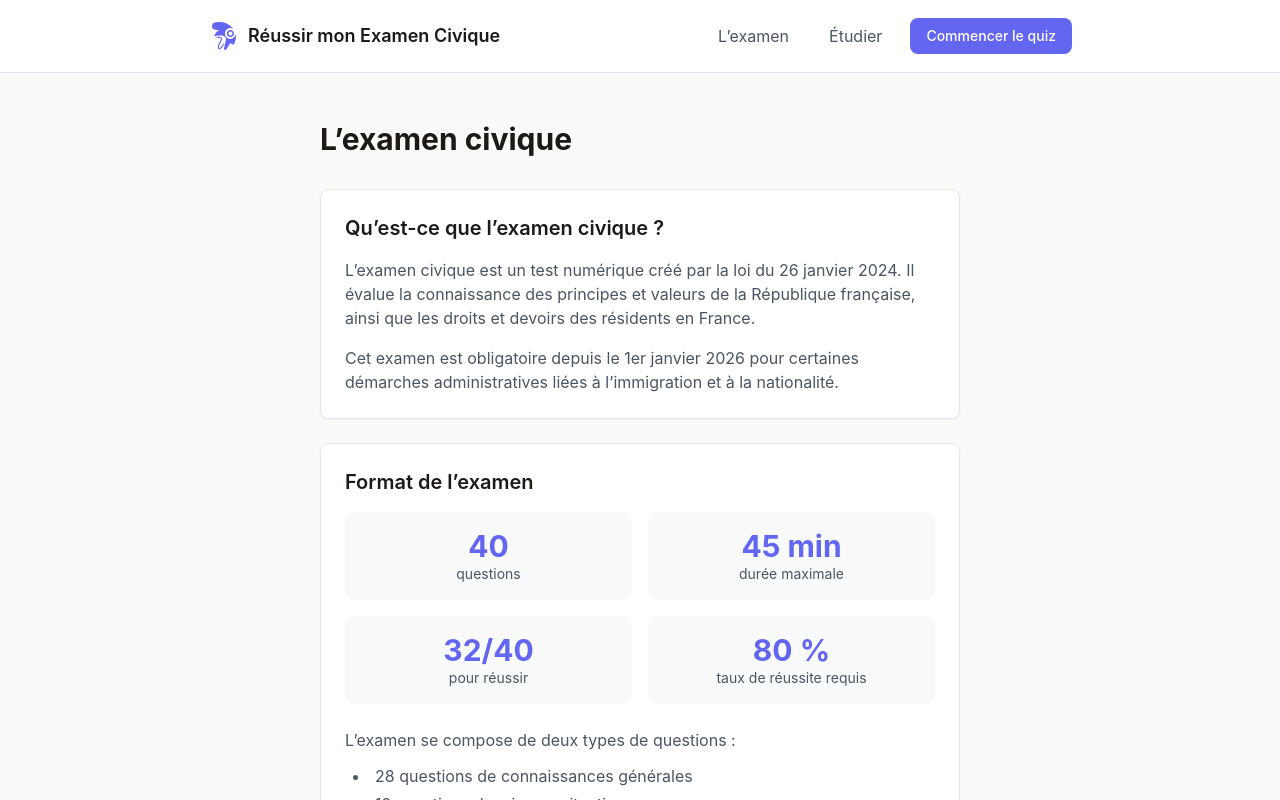
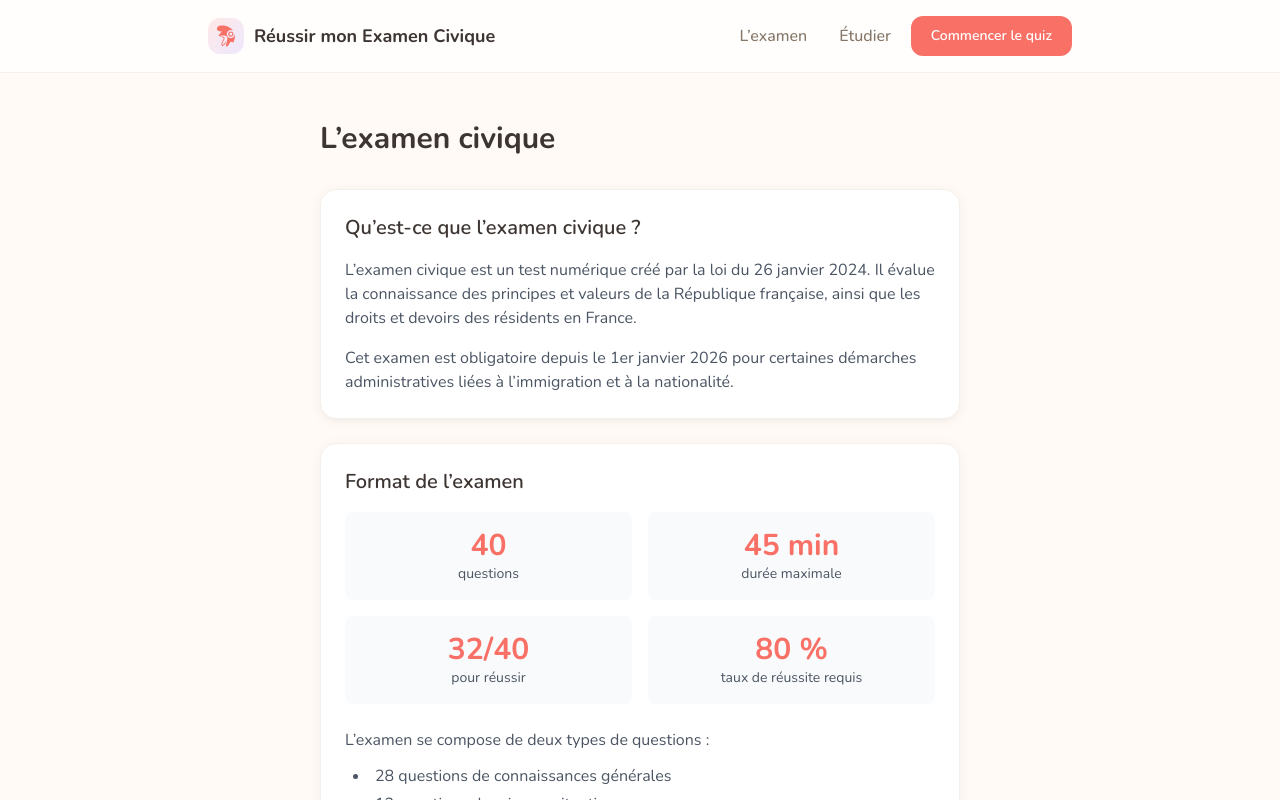
Before and after one commit to rlustin/reussirmonexamencivique.fr, a Nuxt app: page /exam in a window 1280 px wide. Shown: the top 800 px of the page. Built offline with nearby package versions, Linux system fonts and the light colour scheme.

Commit message:
Redesign UI with warm, approachable aesthetic

```diff
--- a/app/assets/css/main.css
+++ b/app/assets/css/main.css
@@ -1,3 +1,9 @@
+@import '@fontsource/nunito/400.css';
+@import '@fontsource/nunito/500.css';
+@import '@fontsource/nunito/600.css';
+@import '@fontsource/nunito/700.css';
+@import '@fontsource/nunito/800.css';
+
 @tailwind base;
 @tailwind components;
 @tailwind utilities;
@@ -10,7 +16,7 @@
 
   /* Improved focus styles for accessibility */
   :focus-visible {
-    @apply outline-2 outline-offset-2 outline-primary;
+    @apply outline-2 outline-offset-2 outline-primary-500;
   }
 
   /* Remove focus outline for mouse users but keep for keyboard */
@@ -20,7 +26,7 @@
 
   /* Ensure links have proper focus states */
   a:focus-visible {
-    @apply rounded outline-2 outline-offset-2 outline-primary;
+    @apply rounded-lg outline-2 outline-offset-2 outline-primary-500;
   }
 
   /* Reduce motion for users who prefer it */
@@ -38,26 +44,53 @@
 /* Custom component classes */
 @layer components {
   .btn {
-    @apply inline-flex items-center justify-center px-4 py-2 rounded-lg font-medium transition-colors focus:outline-none focus:ring-2 focus:ring-offset-2 cursor-pointer disabled:opacity-50 disabled:cursor-not-allowed;
+    @apply inline-flex items-center justify-center px-5 py-2.5 rounded-xl font-semibold transition-all duration-200 focus:outline-none focus:ring-2 focus:ring-offset-2 cursor-pointer disabled:opacity-50 disabled:cursor-not-allowed;
   }
 
   .btn-primary {
-    @apply inline-flex items-center justify-center px-4 py-2 rounded-lg font-medium transition-colors focus:outline-none focus:ring-2 focus:ring-offset-2 cursor-pointer disabled:opacity-50 disabled:cursor-not-allowed bg-primary text-white hover:bg-primary-700 focus:ring-primary;
+    @apply inline-flex items-center justify-center px-5 py-2.5 rounded-xl font-semibold transition-all duration-200 focus:outline-none focus:ring-2 focus:ring-offset-2 cursor-pointer disabled:opacity-50 disabled:cursor-not-allowed bg-primary text-white hover:bg-primary-600 hover:shadow-soft active:scale-[0.98] focus:ring-primary-400;
   }
 
   .btn-secondary {
-    @apply inline-flex items-center justify-center px-4 py-2 rounded-lg font-medium transition-colors focus:outline-none focus:ring-2 focus:ring-offset-2 cursor-pointer disabled:opacity-50 disabled:cursor-not-allowed bg-gray-100 text-foreground hover:bg-gray-200 focus:ring-gray-500;
+    @apply inline-flex items-center justify-center px-5 py-2.5 rounded-xl font-semibold transition-all duration-200 focus:outline-none focus:ring-2 focus:ring-offset-2 cursor-pointer disabled:opacity-50 disabled:cursor-not-allowed bg-warm-100 text-warm-800 hover:bg-warm-200 active:scale-[0.98] focus:ring-warm-400;
   }
 
   .btn-success {
-    @apply inline-flex items-center justify-center px-4 py-2 rounded-lg font-medium transition-colors focus:outline-none focus:ring-2 focus:ring-offset-2 cursor-pointer disabled:opacity-50 disabled:cursor-not-allowed bg-success text-white hover:bg-success-700 focus:ring-success;
+    @apply inline-flex items-center justify-center px-5 py-2.5 rounded-xl font-semibold transition-all duration-200 focus:outline-none focus:ring-2 focus:ring-offset-2 cursor-pointer disabled:opacity-50 disabled:cursor-not-allowed bg-success text-white hover:bg-success-600 hover:shadow-soft active:scale-[0.98] focus:ring-success;
   }
 
   .btn-error {
-    @apply inline-flex items-center justify-center px-4 py-2 rounded-lg font-medium transition-colors focus:outline-none focus:ring-2 focus:ring-offset-2 cursor-pointer disabled:opacity-50 disabled:cursor-not-allowed bg-error text-white hover:bg-error-700 focus:ring-error;
+    @apply inline-flex items-center justify-center px-5 py-2.5 rounded-xl font-semibold transition-all duration-200 focus:outline-none focus:ring-2 focus:ring-offset-2 cursor-pointer disabled:opacity-50 disabled:cursor-not-allowed bg-error text-white hover:bg-error-600 hover:shadow-soft active:scale-[0.98] focus:ring-error;
   }
 
   .card {
-    @apply bg-white rounded-lg shadow-sm border border-gray-200 p-6;
+    @apply bg-white rounded-2xl shadow-soft border border-warm-200 p-6;
+  }
+
+  /* Decorative blob shapes */
+  .blob {
+    @apply absolute rounded-full opacity-60 blur-3xl pointer-events-none;
+  }
+
+  .blob-primary {
+    @apply bg-primary-200;
+  }
+
+  .blob-secondary {
+    @apply bg-secondary-200;
+  }
+
+  .blob-accent {
+    @apply bg-accent-100;
+  }
+
+  /* Gradient text */
+  .text-gradient {
+    @apply bg-clip-text text-transparent bg-gradient-to-r from-primary-600 via-primary to-secondary-500;
+  }
+
+  /* Warm hover states */
+  .hover-lift {
+    @apply transition-all duration-200 hover:-translate-y-0.5 hover:shadow-soft-lg;
   }
 }
--- a/app/components/ui/BaseCard.vue
+++ b/app/components/ui/BaseCard.vue
@@ -16,7 +16,7 @@ const paddingClasses = {
 
 <template>
   <div
-    class="bg-white rounded-lg shadow-sm border border-gray-200"
+    class="bg-white rounded-2xl shadow-soft border border-warm-200"
     :class="paddingClasses[padding]"
   >
     <slot />
--- a/app/layouts/default.vue
+++ b/app/layouts/default.vue
@@ -29,39 +29,41 @@ watch(
     </a>
 
     <!-- Header -->
-    <header class="bg-white border-b border-gray-200" role="banner">
+    <header class="bg-white/80 backdrop-blur-sm border-b border-warm-200 sticky top-0 z-40" role="banner">
       <div class="max-w-4xl mx-auto px-4 py-4">
         <nav class="flex items-center justify-between">
-          <NuxtLink to="/" class="flex items-center gap-2">
-            <img src="/favicon.svg" alt="" class="w-8 h-8" aria-hidden="true"/>
-            <span class="font-semibold text-lg text-foreground">{{ $t('nav.brand') }}</span>
+          <NuxtLink to="/" class="flex items-center gap-2.5 group">
+            <div class="p-1.5 rounded-xl bg-gradient-to-br from-primary-100 to-secondary-100 group-hover:from-primary-200 group-hover:to-secondary-200 transition-colors">
+              <img src="/favicon.svg" alt="" class="w-6 h-6" aria-hidden="true"/>
+            </div>
+            <span class="font-bold text-lg text-foreground">{{ $t('nav.brand') }}</span>
           </NuxtLink>
 
           <!-- Desktop navigation -->
-          <div class="hidden sm:flex items-center gap-4">
+          <div class="hidden sm:flex items-center gap-2">
             <NuxtLink
               to="/examen-civique"
-              class="text-gray-600 hover:text-primary transition-colors py-2 px-3"
+              class="text-warm-600 hover:text-primary hover:bg-warm-50 transition-colors py-2 px-3 rounded-lg font-medium"
             >
               {{ $t('nav.exam') }}
             </NuxtLink>
             <NuxtLink
               to="/etudier"
-              class="text-gray-600 hover:text-primary transition-colors py-2 px-3"
+              class="text-warm-600 hover:text-primary hover:bg-warm-50 transition-colors py-2 px-3 rounded-lg font-medium"
             >
               {{ $t('nav.study') }}
             </NuxtLink>
             <NuxtLink
               v-if="hasQuizInProgress"
               to="/quiz?new=1"
-              class="text-gray-500 hover:text-gray-700 transition-colors py-2 px-2 text-sm"
+              class="text-warm-500 hover:text-warm-700 transition-colors py-2 px-2 text-sm font-medium"
             >
               {{ $t('nav.newQuiz') }}
             </NuxtLink>
             <NuxtLink
               to="/quiz"
               :class="hasQuizInProgress
-                ? 'inline-flex items-center justify-center rounded-lg bg-accent px-4 py-2 text-sm font-medium text-white hover:bg-accent-600 transition-colors'
+                ? 'inline-flex items-center justify-center rounded-xl bg-accent px-4 py-2 text-sm font-semibold text-white hover:bg-accent-600 hover:shadow-soft transition-all active:scale-[0.98]'
                 : 'btn-primary text-sm'"
             >
               {{ hasQuizInProgress ? $t('home.cta.continue') : $t('nav.startQuiz') }}
@@ -71,7 +73,7 @@ watch(
           <!-- Mobile menu button -->
           <button
             type="button"
-            class="sm:hidden p-2 -mr-2 text-gray-600 hover:text-foreground transition-colors min-h-[44px] min-w-[44px] flex items-center justify-center"
+            class="sm:hidden p-2 -mr-2 text-warm-600 hover:text-foreground hover:bg-warm-50 rounded-lg transition-colors min-h-[44px] min-w-[44px] flex items-center justify-center"
             :aria-label="t('a11y.toggleMenu')"
             :aria-expanded="mobileMenuOpen"
             aria-controls="mobile-menu"
@@ -102,33 +104,33 @@ watch(
         <nav
           v-if="mobileMenuOpen"
           id="mobile-menu"
-          class="sm:hidden pt-4 pb-2 border-t border-gray-100 mt-4 space-y-2"
+          class="sm:hidden pt-4 pb-2 border-t border-warm-200 mt-4 space-y-2"
           aria-label="Menu de navigation mobile"
         >
           <NuxtLink
             to="/examen-civique"
-            class="block py-3 px-2 text-gray-600 hover:text-primary hover:bg-gray-50 rounded-lg transition-colors"
+            class="block py-3 px-3 text-warm-700 hover:text-primary hover:bg-warm-50 rounded-xl transition-colors font-medium"
           >
             {{ $t('nav.exam') }}
           </NuxtLink>
           <NuxtLink
             to="/etudier"
-            class="block py-3 px-2 text-gray-600 hover:text-primary hover:bg-gray-50 rounded-lg transition-colors"
+            class="block py-3 px-3 text-warm-700 hover:text-primary hover:bg-warm-50 rounded-xl transition-colors font-medium"
           >
             {{ $t('nav.studyQuestions') }}
           </NuxtLink>
           <NuxtLink
             to="/quiz"
             :class="hasQuizInProgress
-              ? 'block py-3 px-4 bg-accent text-white text-center rounded-lg hover:bg-accent-600 transition-colors min-h-[44px] flex items-center justify-center'
-              : 'block py-3 px-4 bg-primary text-white text-center rounded-lg hover:bg-primary-700 transition-colors min-h-[44px] flex items-center justify-center'"
+              ? 'block py-3 px-4 bg-accent text-white text-center rounded-xl hover:bg-accent-600 transition-all min-h-[44px] flex items-center justify-center font-semibold shadow-soft'
+              : 'block py-3 px-4 bg-primary text-white text-center rounded-xl hover:bg-primary-600 transition-all min-h-[44px] flex items-center justify-center font-semibold shadow-soft'"
           >
             {{ hasQuizInProgress ? $t('home.cta.continue') : $t('nav.startQuiz') }}
           </NuxtLink>
           <NuxtLink
             v-if="hasQuizInProgress"
             to="/quiz?new=1"
-            class="block py-3 px-4 text-gray-600 text-center rounded-lg border-2 border-gray-300 hover:bg-gray-50 transition-colors min-h-[44px] flex items-center justify-center"
+            class="block py-3 px-4 text-warm-700 text-center rounded-xl border-2 border-warm-300 hover:bg-warm-50 transition-colors min-h-[44px] flex items-center justify-center font-semibold"
           >
             {{ $t('nav.newQuiz') }}
           </NuxtLink>
@@ -142,23 +144,28 @@ watch(
     </main>
 
     <!-- Footer -->
-    <footer class="bg-white border-t border-gray-200 py-6" role="contentinfo">
-      <div class="max-w-4xl mx-auto px-4 text-center text-sm text-gray-500">
-        <p>
+    <footer class="bg-warm-50 border-t border-warm-200 py-8" role="contentinfo">
+      <div class="max-w-4xl mx-auto px-4 text-center">
+        <div class="flex justify-center mb-4">
+          <div class="p-2 rounded-xl bg-gradient-to-br from-primary-100 to-secondary-100">
+            <img src="/favicon.svg" alt="" class="w-6 h-6" aria-hidden="true"/>
+          </div>
+        </div>
+        <p class="text-sm text-warm-600">
           {{ $t('footer.line1') }}
         </p>
-        <p class="mt-1">
+        <p class="text-sm text-warm-500 mt-1">
           {{ $t('footer.line2') }}
         </p>
-        <p class="mt-3">
-          <NuxtLink to="/examen-civique" class="text-primary hover:underline">
+        <div class="mt-4 flex justify-center gap-4">
+          <NuxtLink to="/examen-civique" class="text-sm text-primary font-medium hover:text-primary-700 transition-colors">
             {{ $t('footer.exam') }}
           </NuxtLink>
-          <span class="mx-2">·</span>
-          <NuxtLink to="/a-propos" class="text-primary hover:underline">
+          <span class="text-warm-300">·</span>
+          <NuxtLink to="/a-propos" class="text-sm text-primary font-medium hover:text-primary-700 transition-colors">
             {{ $t('footer.about') }}
           </NuxtLink>
-        </p>
+        </div>
       </div>
     </footer>
   </div>
--- a/locales/fr.json
+++ b/locales/fr.json
@@ -53,7 +53,8 @@
     },
     "hero": {
       "title": "Préparez votre examen civique",
-      "subtitle": "Entraînez-vous avec les 259 questions officielles pour réussir l’examen civique de la naturalisation française."
+      "subtitle": "Entraînez-vous avec les 259 questions officielles pour réussir l’examen civique de la naturalisation française.",
+      "reassurance": "Gratuit, sans inscription, à votre rythme"
     },
     "progress": {
       "title": "Votre progression",
--- a/nuxt.config.ts
+++ b/nuxt.config.ts
@@ -60,7 +60,7 @@ export default defineNuxtConfig({
       meta: [
         { charset: 'utf-8' },
         { name: 'viewport', content: 'width=device-width, initial-scale=1' },
-        { name: 'theme-color', content: '#2563EB' },
+        { name: 'theme-color', content: '#F97066' },
         // Open Graph
         { property: 'og:type', content: 'website' },
         { property: 'og:locale', content: 'fr_FR' },
--- a/package.json
+++ b/package.json
@@ -18,6 +18,7 @@
     "format": "prettier --write ."
   },
   "dependencies": {
+    "@fontsource/nunito": "^5.2.7",
     "@nuxtjs/i18n": "^10.2.1",
     "@nuxtjs/sitemap": "^7.5.2",
     "@nuxtjs/tailwindcss": "^6.14.0",
--- a/tailwind.config.ts
+++ b/tailwind.config.ts
@@ -12,41 +12,56 @@ export default {
   theme: {
     extend: {
       colors: {
+        // Warm coral - friendly and inviting
         primary: {
-          DEFAULT: '#6366F1',
-          50: '#EEF2FF',
-          100: '#E0E7FF',
-          200: '#C7D2FE',
-          300: '#A5B4FC',
-          400: '#818CF8',
-          500: '#6366F1',
-          600: '#4F46E5',
-          700: '#4338CA',
-          800: '#3730A3',
-          900: '#312E81',
+          DEFAULT: '#F97066',
+          50: '#FFF5F4',
+          100: '#FFE8E6',
+          200: '#FFCFC9',
+          300: '#FFADA3',
+          400: '#FB8A7D',
+          500: '#F97066',
+          600: '#E9554A',
+          700: '#C4372D',
+          800: '#A32E25',
+          900: '#872B24',
         },
+        // Soft teal - calming success
         success: {
-          DEFAULT: '#10B981',
-          50: '#ECFDF5',
-          100: '#D1FAE5',
-          500: '#10B981',
-          600: '#059669',
-          700: '#047857',
+          DEFAULT: '#14B8A6',
+          50: '#F0FDFA',
+          100: '#CCFBF1',
+          200: '#99F6E4',
+          500: '#14B8A6',
+          600: '#0D9488',
+          700: '#0F766E',
         },
+        // Soft rose for errors - less alarming
         error: {
-          DEFAULT: '#F43F5E',
-          50: '#FFF1F2',
-          100: '#FFE4E6',
-          500: '#F43F5E',
-          600: '#E11D48',
-          700: '#BE123C',
+          DEFAULT: '#E11D48',
+          50: '#FFF1F3',
+          100: '#FFE4E8',
+          500: '#E11D48',
+          600: '#BE123C',
+          700: '#9F1239',
         },
+        // Warm amber accent
         accent: {
           DEFAULT: '#F59E0B',
           50: '#FFFBEB',
           100: '#FEF3C7',
           500: '#F59E0B',
           600: '#D97706',
+        },
+        // Soft purple - secondary warm tone
+        secondary: {
+          DEFAULT: '#A78BFA',
+          50: '#F5F3FF',
+          100: '#EDE9FE',
+          200: '#DDD6FE',
+          500: '#A78BFA',
+          600: '#8B5CF6',
+          700: '#7C3AED',
         },
         warning: {
           DEFAULT: '#F59E0B',
@@ -56,21 +71,44 @@ export default {
           600: '#D97706',
           700: '#B45309',
         },
+        // Warm blue for info
         info: {
-          DEFAULT: '#3B82F6',
+          DEFAULT: '#60A5FA',
           50: '#EFF6FF',
           100: '#DBEAFE',
           200: '#BFDBFE',
-          500: '#3B82F6',
-          600: '#2563EB',
-          700: '#1D4ED8',
+          500: '#60A5FA',
+          600: '#3B82F6',
+          700: '#2563EB',
           800: '#1E40AF',
         },
-        background: '#FAFAF9',
-        foreground: '#1C1917',
+        // Warm cream background
+        background: '#FFFAF5',
+        foreground: '#3D3532',
+        // Warm neutrals
+        warm: {
+          50: '#FDFCFB',
+          100: '#FBF8F6',
+          200: '#F5F0EB',
+          300: '#E8E0D9',
+          400: '#C9BFB4',
+          500: '#A69A8C',
+          600: '#857667',
+          700: '#6B5D4F',
+          800: '#4A4039',
+          900: '#3D3532',
+        },
       },
       fontFamily: {
-        sans: ['Inter', 'system-ui', '-apple-system', 'BlinkMacSystemFont', 'Segoe UI', 'Roboto', 'sans-serif'],
+        sans: ['Nunito', 'system-ui', '-apple-system', 'BlinkMacSystemFont', 'Segoe UI', 'Roboto', 'sans-serif'],
+      },
+      borderRadius: {
+        '2xl': '1rem',
+        '3xl': '1.5rem',
+      },
+      boxShadow: {
+        'soft': '0 2px 15px -3px rgba(61, 53, 50, 0.08), 0 4px 6px -4px rgba(61, 53, 50, 0.05)',
+        'soft-lg': '0 10px 40px -10px rgba(61, 53, 50, 0.12), 0 4px 15px -6px rgba(61, 53, 50, 0.08)',
       },
     },
   },
```
Also changed, not shown: app/components/quiz/QuizQuestion.vue (+9 -9 lines), app/components/results/ResultsScore.vue (+18 -18 lines), app/components/ui/CategoryBadge.vue (+6 -6 lines), app/pages/index.vue (+82 -52 lines), public/favicon.svg, 1 other file (tests, documents, lock files or other folders).
